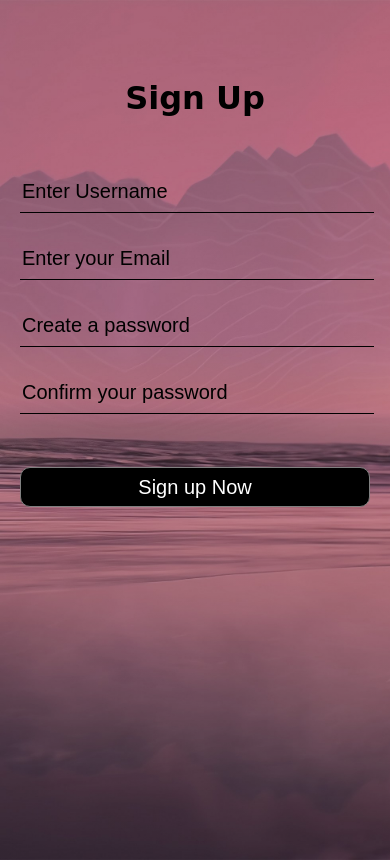
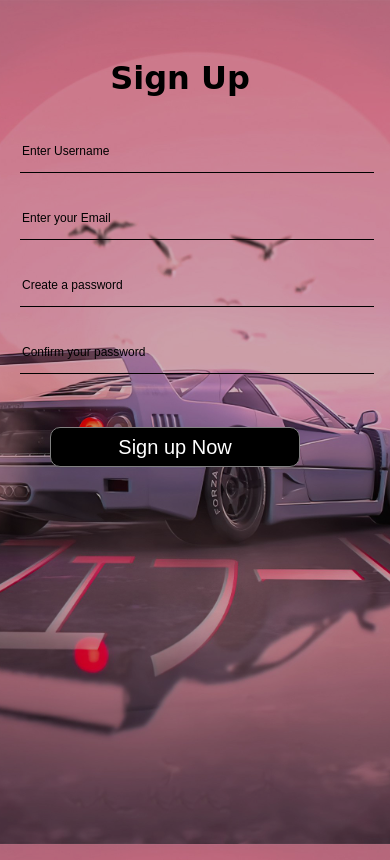
Before and after one commit to paradoxm217/loginpage, a plain HTML site: page index.html in a window 390 px wide. Drawn offline with Linux system fonts and the light colour scheme.

Commit message:
Update style.css

```diff
--- a/style.css
+++ b/style.css
@@ -7,6 +7,11 @@ body{
     font-family: cursive;
     background: linear-gradient(rgba(0,0,0,0.2),rgba(0,0,0,0.2),rgba(0,0,0,0.2)), url(2.jpg);
     background-size: cover;
+    background-repeat: no-repeat;
+    background-position:center;
+    background-attachment: fixed;
+    overflow: hidden;
+
 }
 
 form{
@@ -51,3 +56,54 @@ button{
  :hover button {
      cursor: pointer;
  }
+
+ @media only screen and (max-width:700px) and (min-width:360px) {
+    form{
+        margin-top: 30px;
+        text-align: center;
+
+    }
+
+    h1{
+        text-align: center;
+        margin-bottom: 20px;
+        color: black;
+        margin-right: 30px;
+    }
+
+    .block {
+        display: block;
+        width: 350px;
+        height: 40px;
+        margin-left: 10px;
+        margin-right: 10px;
+        margin-top: 10px;
+        margin-bottom: 10px;
+        border: none;
+        outline: none;
+        font-size: 12px;
+        border-bottom: 1px solid black;
+        background: transparent;
+        color: black;
+
+    }
+
+    button{
+        width: 250px;
+        height: 40px;
+        font-size: 20px;
+        border: 1px solid gray;
+        background-color: black;
+        color: white;
+        margin-top: 40px;
+        border-radius: 10px;
+        box-shadow: red;
+        margin-right: 40px
+    }
+
+   form {
+
+
+
+   }
+ }
```
